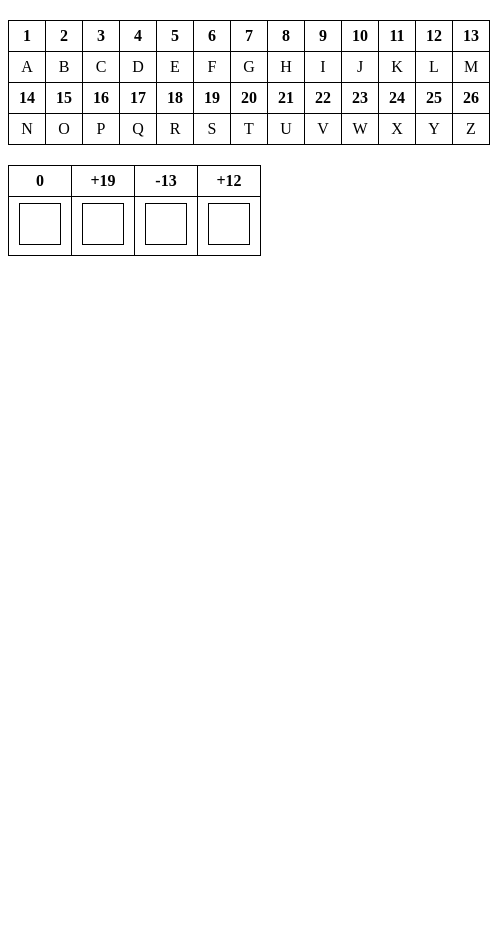
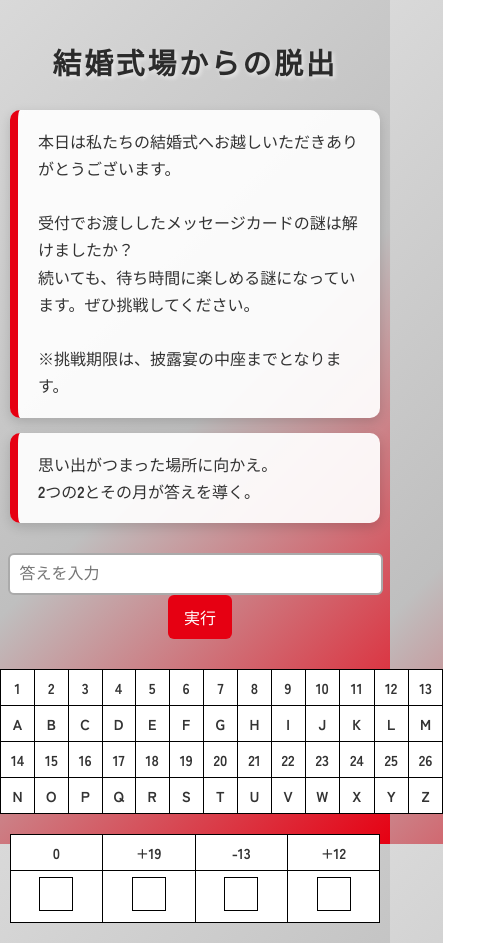
Before and after one commit to riku3100125/mystery1, a plain HTML site: page index.html in a window 390 px wide. Shown: the whole page, 490 px wide, since content can reach past the window. Before the commit the page ends 844 px from the top, so only its background shows below. Drawn offline with Linux system fonts and the light colour scheme.

Commit message:
Update index.html

```diff
--- a/index.html
+++ b/index.html
@@ -2,28 +2,199 @@
 <html lang="ja">
 <head>
 <meta charset="UTF-8">
-  <title>2つの表</title>
+<title>結婚式場からの脱出</title>
+<meta name="viewport" content="width=device-width, initial-scale=1">
+
+<!-- Google Fonts（謎解き風の雰囲気を出すためのフォント） -->
+<link href="https://fonts.googleapis.com/css2?family=Zen+Kaku+Gothic+New:wght@700&family=Shippori+Mincho:wght@700&display=swap" rel="stylesheet">
+
 <style>
+  /* ----------------------------------------
+     ページ全体の基本デザイン
+  ---------------------------------------- */
+  body {
+    margin: 0;
+    padding: 0;
+    font-family: "Zen Kaku Gothic New", sans-serif;
+    background: linear-gradient(135deg, #d9d9d9 0%, #bfbfbf 50%, #e60012 100%);
+    background-attachment: fixed;
+    color: #333;
+  }
+
+  /* タイトルのデザイン */
+  .title {
+    text-align: center;
+    padding: 30px 0 10px;
+    font-size: 2.4rem;
+    font-family: "Shippori Mincho", serif;
+    letter-spacing: 0.15em;
+    color: #2b2b2b;
+    text-shadow: 2px 2px 4px rgba(255,255,255,0.6);
+  }
+
+  /* 説明文などの白いボックス */
+  .box {
+    max-width: 800px;
+    margin: 20px auto;
+    padding: 25px 30px;
+    background: rgba(255, 255, 255, 0.92);
+    border-left: 8px solid #e60012;
+    border-radius: 10px;
+    box-shadow: 0 4px 12px rgba(0,0,0,0.15);
+    line-height: 1.8;
+    font-size: 1.1rem;
+  }
+
+  /* 答え入力欄のエリア */
+  .input-area {
+    max-width: 600px;
+    margin: 30px auto;
+    text-align: center;
+  }
+
+  /* 入力フォーム */
+  input[type="text"] {
+    width: 70%;
+    padding: 12px;
+    font-size: 1.2rem;
+    border-radius: 6px;
+    border: 2px solid #aaa;
+  }
+
+  /* 実行ボタン */
+  button {
+    padding: 12px 20px;
+    margin-left: 10px;
+    font-size: 1.1rem;
+    background: #e60012;
+    color: white;
+    border: none;
+    border-radius: 6px;
+    cursor: pointer;
+  }
+
+  button:hover {
+    background: #c0000f;
+  }
+
+  /* ----------------------------------------
+     下部の2つの表（アルファベット表 & 空欄表）
+     白背景に統一
+  ---------------------------------------- */
   table {
     border-collapse: collapse;
-      margin: 20px 0;
+    margin: 20px auto;
+    background: #fff;
   }
+
   th, td {
     border: 1px solid #000;
     padding: 6px 10px;
     text-align: center;
   }
+
+  /* 空欄の白い四角 */
   .white-box {
     width: 40px;
     height: 40px;
     border: 1px solid #000;
     display: inline-block;
+    background: #fff;
   }
+
+  /* スマホ向け調整（画面幅600px以下） */
+@media screen and (max-width: 600px) {
+
+  body {
+    font-size: 0.9rem;
+    line-height: 1.6;
+  }
+
+  .title {
+    font-size: 1.8rem;
+    padding: 20px 0 5px;
+    letter-spacing: 0.1em;
+  }
+
+  .box {
+    padding: 18px 20px;
+    margin: 15px 10px;
+    font-size: 1rem;
+    line-height: 1.7;
+  }
+
+  input[type="text"] {
+    width: 90%;
+    font-size: 1rem;
+    padding: 10px;
+  }
+
+  button {
+    font-size: 1rem;
+    padding: 10px 16px;
+  }
+
+  table {
+    width: 95%;
+    font-size: 0.9rem;
+  }
+
+  .white-box {
+    width: 32px;
+    height: 32px;
+  }
+}
+
 </style>
+
+<script>
+  /* ----------------------------------------
+     答え判定の処理
+     入力された文字を大文字に変換し、
+     正解（STAR）なら next.html に移動
+  ---------------------------------------- */
+  function checkAnswer() {
+    const value = document.getElementById("answer").value.trim().toUpperCase();
+    if (value === "STAR") {
+      window.location.href = "next.html"; // ←正解時の遷移先
+    } else {
+      alert("答えが違うようです…");
+    }
+  }
+</script>
+
 </head>
 <body>
 
-  <!-- 1つ目の表：アルファベットを横向きに配置 -->
+<!-- ページタイトル -->
+<h1 class="title">結婚式場からの脱出</h1>
+
+<!-- 上部説明文（自由に編集可能） -->
+<div class="box">
+  本日は私たちの結婚式へお越しいただきありがとうございます。<br>
+  <br>
+  受付でお渡ししたメッセージカードの謎は解けましたか？<br>
+  続いても、待ち時間に楽しめる謎になっています。ぜひ挑戦してください。<br>
+  <br>
+  ※挑戦期限は、披露宴の中座までとなります。
+</div>
+
+<!-- 謎のヒント部分 -->
+<div class="box">
+  思い出がつまった場所に向かえ。<br>
+  2つの2とその月が答えを導く。
+</div>
+
+<!-- 答え入力欄 -->
+<div class="input-area">
+  <input type="text" id="answer" placeholder="答えを入力">
+  <button onclick="checkAnswer()">実行</button>
+</div>
+
+<!-- ----------------------------------------
+     ▼ ここから下は謎解き用の2つの表 ▼
+     1つ目：アルファベット表（A=1〜Z=26）
+---------------------------------------- -->
 <table>
   <tr>
     <th>1</th><th>2</th><th>3</th><th>4</th><th>5</th><th>6</th><th>7</th>
@@ -44,8 +215,10 @@
   </tr>
 </table>
 
-
-  <!-- 2つ目の表：4文字の空欄とその上の数字 -->
+<!-- ----------------------------------------
+     2つ目：4文字の空欄と数字の表
+     数字はアルファベット番号に加算・減算するためのヒント
+---------------------------------------- -->
 <table>
   <tr>
     <th>0</th>
```
Lines whose indentation alone changed are shown as unchanged.
